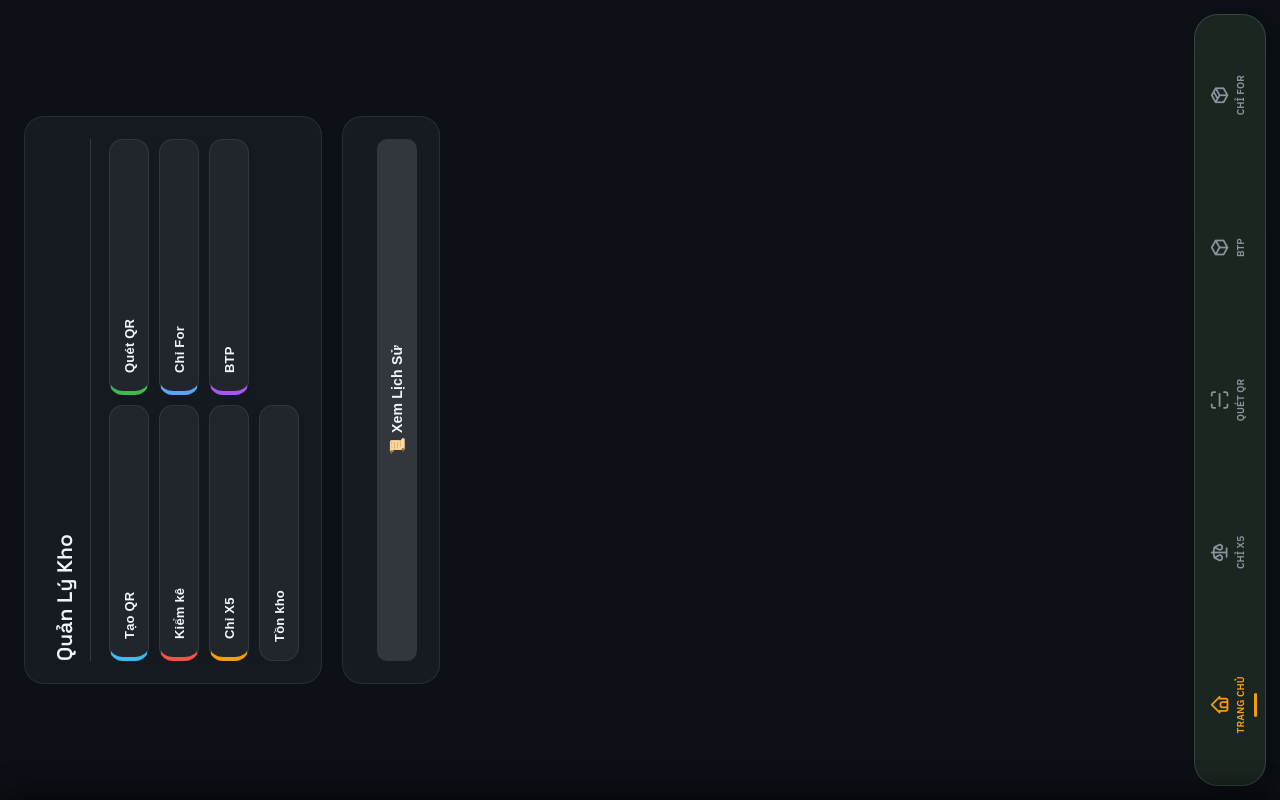
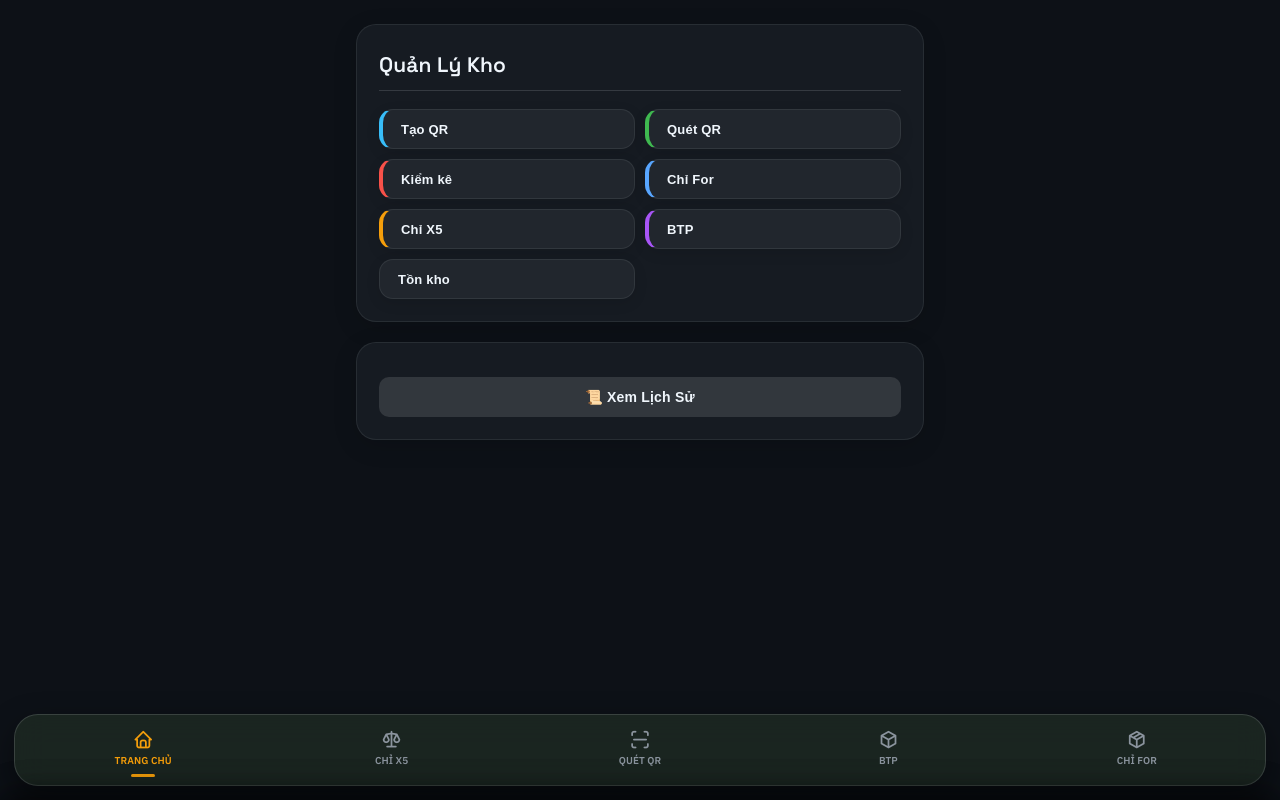
Before and after one commit to trungvuong3xx/Quan-ly-kho, a plain HTML site: page index.html in a window 1280 px wide. Drawn offline with Linux system fonts and the light colour scheme.

Commit message:
Add files via upload

```diff
--- a/index.html
+++ b/index.html
@@ -23,16 +23,71 @@
   if ('serviceWorker' in navigator) {
     navigator.serviceWorker.register('./sw.js');
   }
+  function capNhatGocXoayBaoVe() {
+    const el = document.getElementById("app-viewport");
+    if (!el) return;
+
+    let angle = 0;
+    if (window.screen && window.screen.orientation && typeof window.screen.orientation.angle === "number") {
+      angle = window.screen.orientation.angle;
+    } else if (typeof window.orientation === "number") {
+      angle = window.orientation;
+    }
+
+    angle = (Number(angle) + 360) % 360;
+
+    if (angle === 0) {
+      el.style.position = "";
+      el.style.top = "";
+      el.style.left = "";
+      el.style.width = "";
+      el.style.height = "";
+      el.style.transform = "";
+      el.style.transformOrigin = "";
+    } else if (angle === 90) {
+      el.style.position = "fixed";
+      el.style.top = "50%";
+      el.style.left = "50%";
+      el.style.width = "100vh";
+      el.style.height = "100vw";
+      el.style.transform = "translate(-50%, -50%) rotate(-90deg)";
+      el.style.transformOrigin = "center center";
+    } else if (angle === 270) {
+      el.style.position = "fixed";
+      el.style.top = "50%";
+      el.style.left = "50%";
+      el.style.width = "100vh";
+      el.style.height = "100vw";
+      el.style.transform = "translate(-50%, -50%) rotate(90deg)";
+      el.style.transformOrigin = "center center";
+    } else if (angle === 180) {
+      el.style.position = "fixed";
+      el.style.top = "50%";
+      el.style.left = "50%";
+      el.style.width = "100vw";
+      el.style.height = "100vh";
+      el.style.transform = "translate(-50%, -50%) rotate(180deg)";
+      el.style.transformOrigin = "center center";
+    }
+  }
+
   function khoaOrientation() {
     if (window.screen && window.screen.orientation && typeof window.screen.orientation.lock === "function") {
       window.screen.orientation.lock("portrait-primary").catch(function() {});
     }
+    capNhatGocXoayBaoVe();
+  }
+
+  if (window.screen && window.screen.orientation) {
+    window.screen.orientation.addEventListener("change", capNhatGocXoayBaoVe);
   }
   window.addEventListener("DOMContentLoaded", khoaOrientation);
   window.addEventListener("load", khoaOrientation);
-  window.addEventListener("orientationchange", khoaOrientation);
+  window.addEventListener("orientationchange", capNhatGocXoayBaoVe);
+  window.addEventListener("resize", capNhatGocXoayBaoVe);
   window.addEventListener("touchstart", khoaOrientation);
   window.addEventListener("click", khoaOrientation);
+  setInterval(capNhatGocXoayBaoVe, 250);
 </script>
 </head>
 <body>
--- a/style.css
+++ b/style.css
@@ -1258,28 +1258,3 @@ body.cam-active #btp-log-list {
   height: 100%;
   box-sizing: border-box;
 }
-
-@media screen and (orientation: landscape) {
-  html, body {
-    width: 100vw !important;
-    height: 100vh !important;
-    height: 100dvh !important;
-    overflow: hidden !important;
-    margin: 0 !important;
-    padding: 0 !important;
-    background: var(--bg) !important;
-  }
-
-  #app-viewport {
-    position: fixed !important;
-    top: 50% !important;
-    left: 50% !important;
-    width: 100vh !important;
-    height: 100vw !important;
-    transform: translate(-50%, -50%) rotate(-90deg) !important;
-    transform-origin: center center !important;
-    overflow-x: hidden !important;
-    overflow-y: auto !important;
-    box-sizing: border-box !important;
-  }
-}
```
